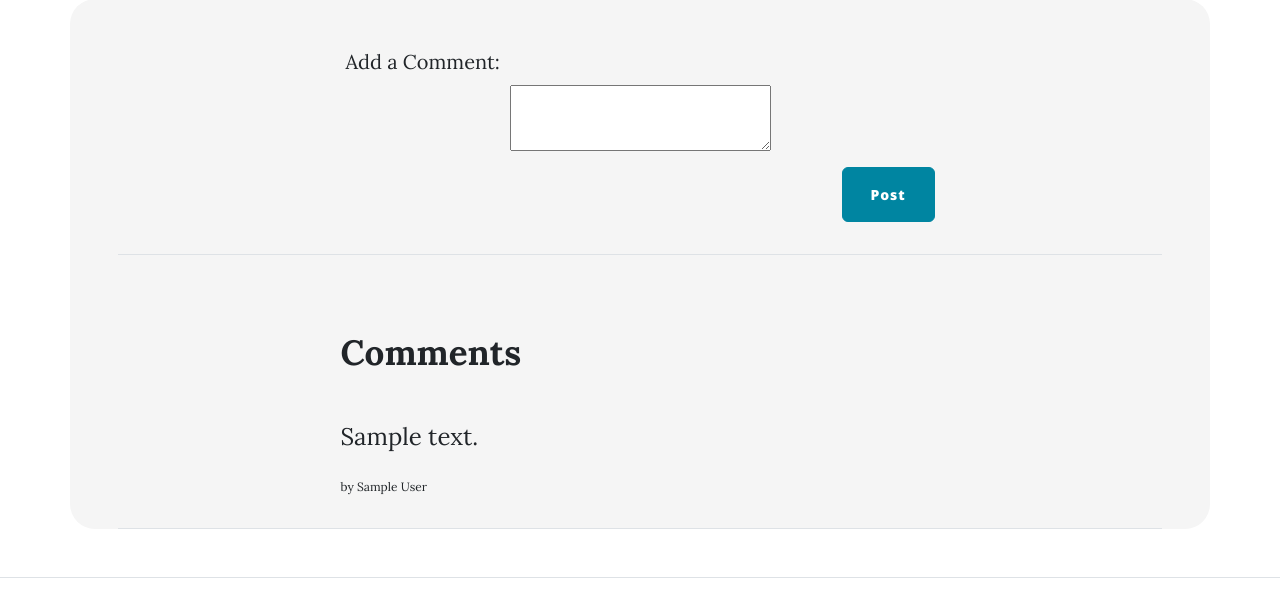
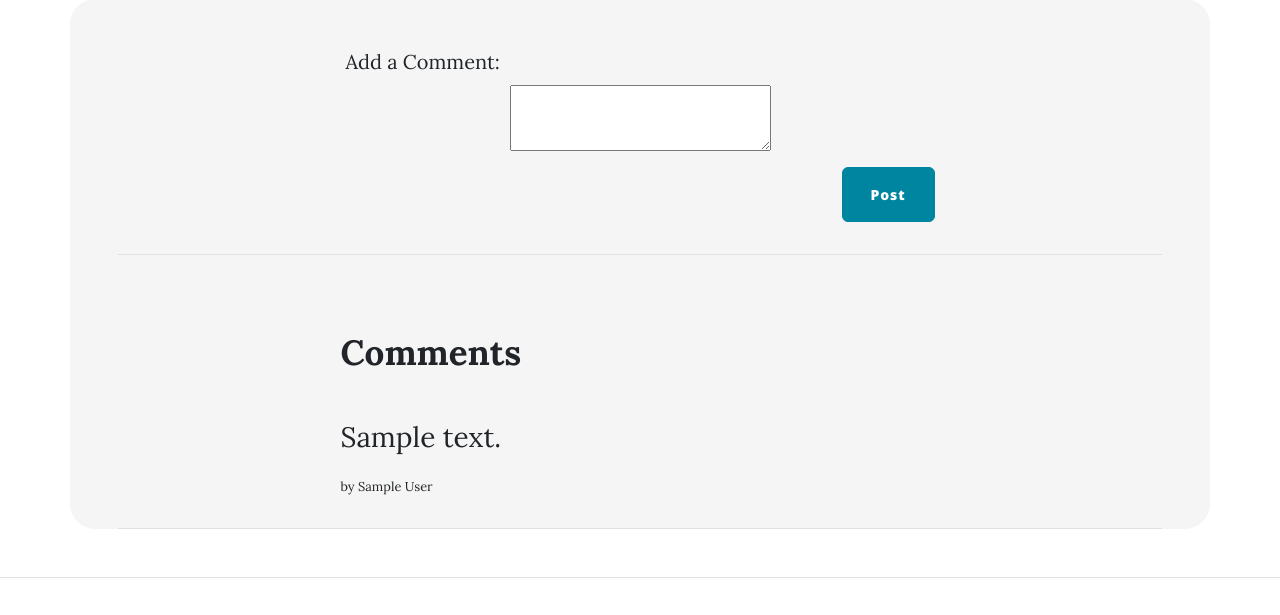
Before and after one commit to parvez-irfan/BlogSite, a Flask app: page /post/1 in a window 1280 px wide. Shown: the part 789-1404 px from the top of the page. Run offline with Flask 3, Linux system fonts and the light colour scheme; a user stored in the database is signed in; tables that the repository leaves empty hold one stand-in row (values such as "Sample post"); grey boxes marked "Sample" are stand-in pictures; some libraries are stand-ins or nearby versions.

Commit message:
post page changes

```diff
--- a/templates/post.html
+++ b/templates/post.html
@@ -99,16 +99,16 @@
       {% for comment in comments: %}
         <div class="row d-flex justify-content-center">
           <div class="col-md-12 col-lg-12 col-xl-7  d-flex justify-content-start align-items-center " style="height: 50px;">
-            <p style="font-size: 1.5rem;"> {{comment.text | safe}} </p>
+            <p style="font-size: 1.75rem;"> {{comment.text | safe}} </p>
           </div>
           <div class="col-md-12 col-lg-12 col-xl-7 d-flex justify-content-start align-items-center " style="height: 50px;" >
-            <p style="font-size: 0.75rem;"> by {{comment.user.name | safe}} </p>
+            <p style="font-size: 0.8rem;"> by {{comment.user.name | safe}} </p>
           </div>
         </div>
         <hr/>
       {% endfor%}
     {% else: %}
-    <div class="row d-flex justify-content-center">
+    <div class="row d-flex justify-content-center bg-warning">
       <div class="col-md-12 col-lg-12 col-xl-7  d-flex justify-content-start align-items-center " style="height: 50px;">
           <p style="font-size: 1rem;"> No Comments Yet</p>
       </div>
```
